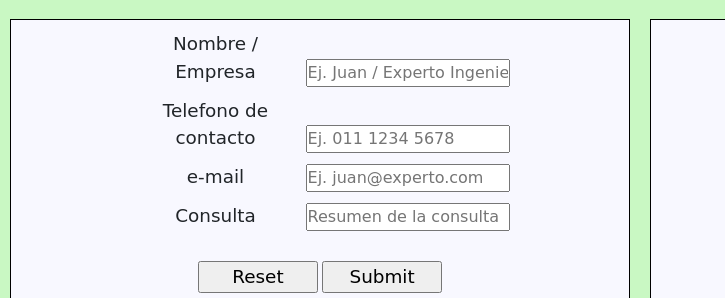
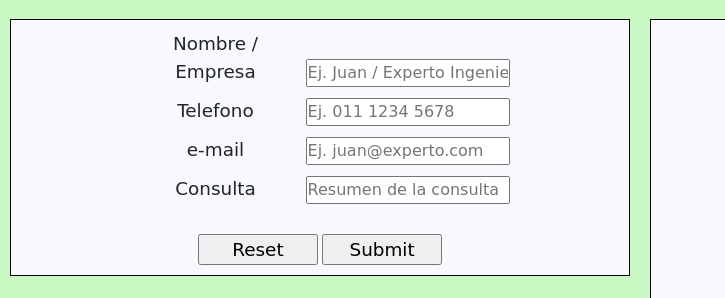
Before and after one commit to diegopaolantonio/Experto-Ingeniera, a plain HTML site: page html/contacto.html in a window 1280 px wide. Shown: the part 246-544 px from the top of the page, 0-725 px from the left. Drawn offline with nearby package versions, Linux system fonts and the light colour scheme.

Commit message:
noveno commit de bootstrap, se hizo merge con la rama bootstrap y se modifico el texto 'telefono de contacto' por 'telefono' en Contacto

```diff
--- a/html/contacto.html
+++ b/html/contacto.html
@@ -121,7 +121,7 @@
                   </li>
 
                   <li>
-                    <p><label for="telefono">Telefono de contacto</label></p>
+                    <p><label for="telefono">Telefono</label></p>
                     <input
                       type="text"
                       placeholder="Ej. 011 1234 5678"
```
